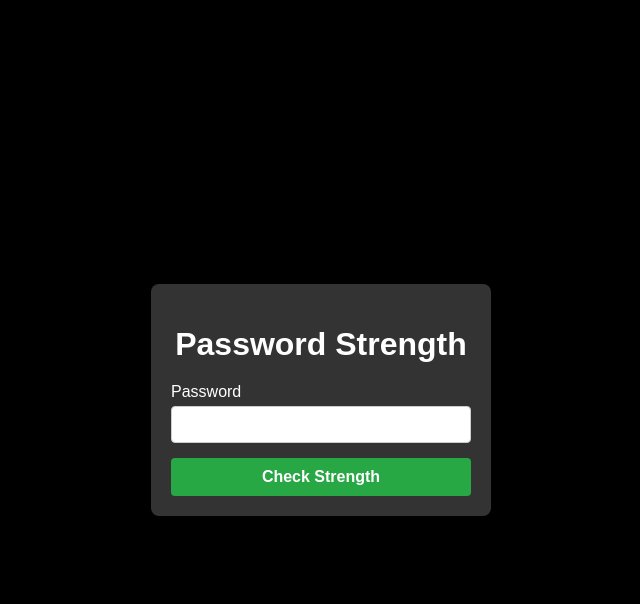
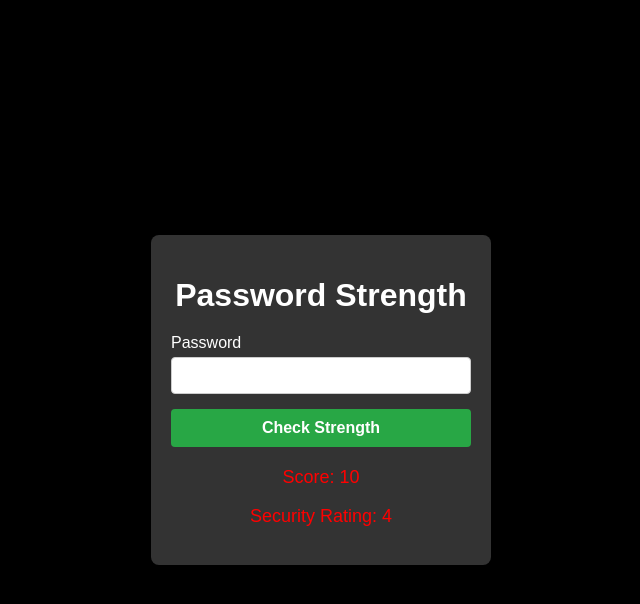
Before and after one commit to Dodadak/Time_project, a Flask app: template templates/Verification.html in a window 1280 px wide. Shown: the top 604 px of the page, without its empty margins (319-959 px from the left). Run offline with Flask 3, Linux system fonts and the light colour scheme; the template is opened without the code that fills it: most values are stand-ins (such as "Sample title", 1, 10 or a date in 2020).

Commit message:
Verification.html

```diff
--- a/templates/Verification.html
+++ b/templates/Verification.html
@@ -54,16 +54,33 @@
         .password-container button:hover {
             background-color: #218838;
         }
+
+        .result {
+            margin-top: 20px;
+            text-align: center;
+            font-size: 18px;
+            color: white;
+        }
+        .safe { color: green; }
+        .average { color: yellow; }
+        .unsafe { color: red; }
     </style>
 </head>
 <body>
     <div class="password-container">
         <h1>Password Strength</h1>
-        <form action="/check-password" method="POST">
+        <form action="/verification" method="POST">
             <label for="password">Password</label>
             <input type="password" id="password" name="password" required>
             <button type="submit">Check Strength</button>
         </form>
+
+        {% if score %}
+        <div class="result {% if rating == '안전' %}safe{% elif rating == '보통' %}average{% else %}unsafe{% endif %}">
+            <p>Score: {{ score }}</p>
+            <p>Security Rating: {{ rating }}</p>
+        </div>
+        {% endif %}
     </div>
 </body>
 </html>
```
